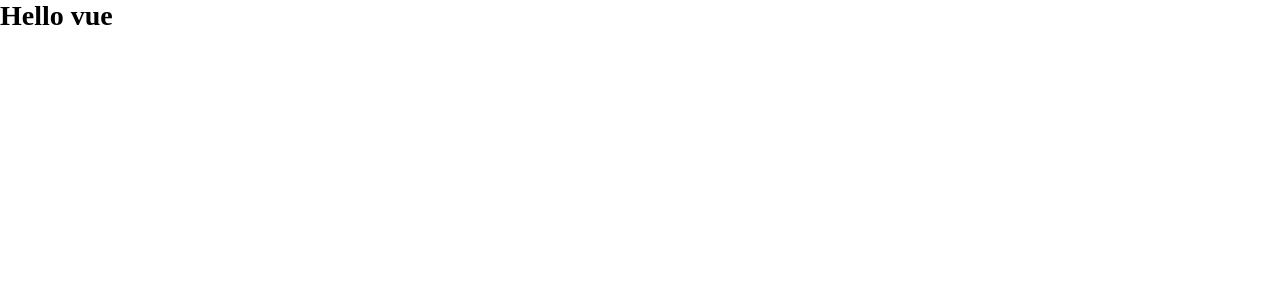
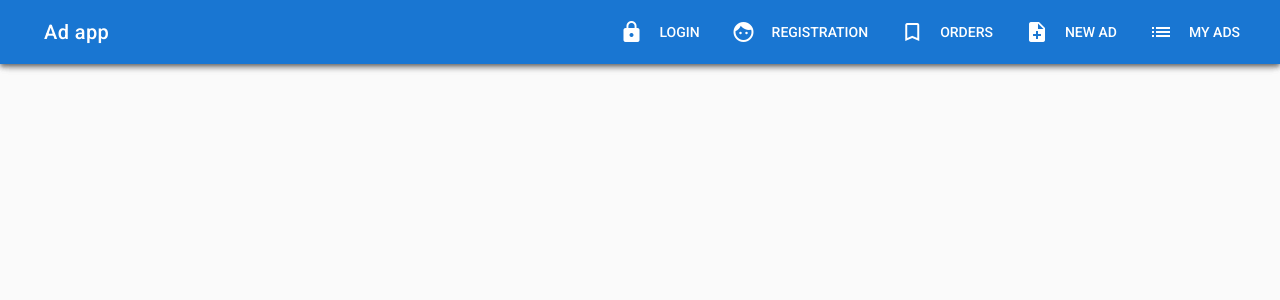
Before and after one commit to kkokiev/vue-ad-project, a Vue app: page / in a window 1280 px wide. Shown: the top 300 px of the page. Built offline with nearby package versions, Linux system fonts and the light colour scheme.

Commit message:
Add navigation and toolbar markup

```diff
--- a/src/App.vue
+++ b/src/App.vue
@@ -1,7 +1,87 @@
 <template>
-  <h1>Hello vue</h1>
+  <v-app>
+    <v-navigation-drawer
+      app
+      temporary
+      v-model="drawer"
+    >
+      <v-list>
+        <v-list-tile
+          v-for="link in links"
+          :key="link.title"
+          :to="link.url"
+        >
+          <v-list-tile-action>
+            <v-icon>{{link.icon}}</v-icon>
+          </v-list-tile-action>
+
+          <v-list-tile-content>
+            <v-list-tile-title v-text="link.title"></v-list-tile-title>
+          </v-list-tile-content>
+        </v-list-tile>
+      </v-list>
+    </v-navigation-drawer>
+
+    <v-toolbar app dark color="primary">
+      <v-toolbar-side-icon
+        @click="drawer = !drawer"
+        class="hidden-md-and-up"
+      >
+      </v-toolbar-side-icon>
+      <v-toolbar-title>Ad app</v-toolbar-title>
+      <v-spacer></v-spacer>
+      <v-toolbar-items class="hidden-sm-and-down">
+        <v-btn
+          flat
+          v-for="link in links"
+          :key="link.title"
+          :to="link.url"
+        >
+          <v-icon left>{{link.icon}}</v-icon>
+          {{link.title}}
+        </v-btn>
+      </v-toolbar-items>
+    </v-toolbar>
+
+    <v-content>
+      <router-view></router-view>
+    </v-content>
+  </v-app>
 </template>
 
 <script>
-export default {}
+export default {
+  data () {
+    return {
+      drawer: false,
+      links: [
+        {
+          title: 'Login',
+          icon: 'lock',
+          url: '/login'
+        },
+        {
+          title: 'Registration',
+          icon: 'face',
+          url: '/registration'
+        },
+        {
+          title: 'Orders',
+          icon: 'bookmark_border',
+          url: '/orders'
+        },
+        {
+          title: 'New ad',
+          icon: 'note_add',
+          url: '/new'
+        },
+        {
+          title: 'My ads',
+          icon: 'list',
+          url: '/list'
+        }
+      ]
+    }
+  }
+}
 </script>
```
